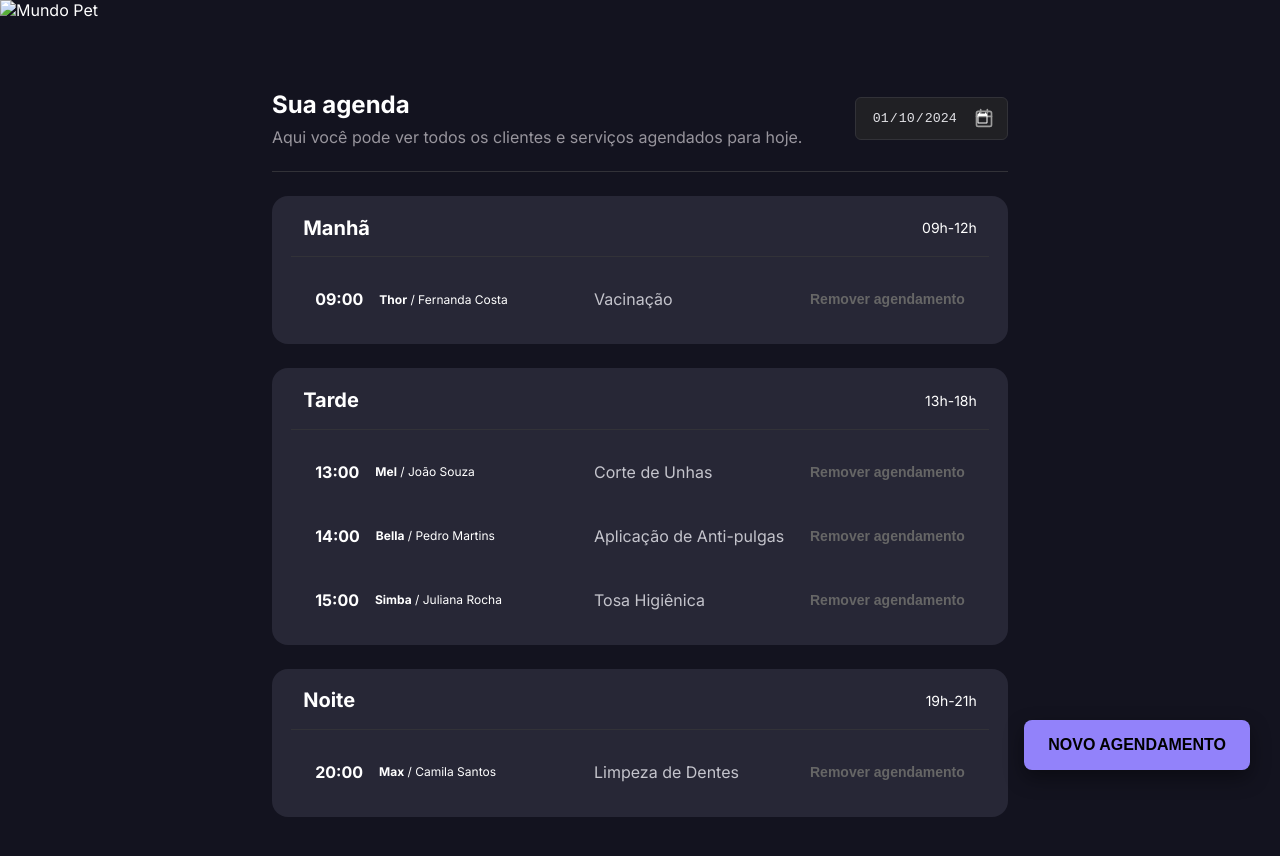
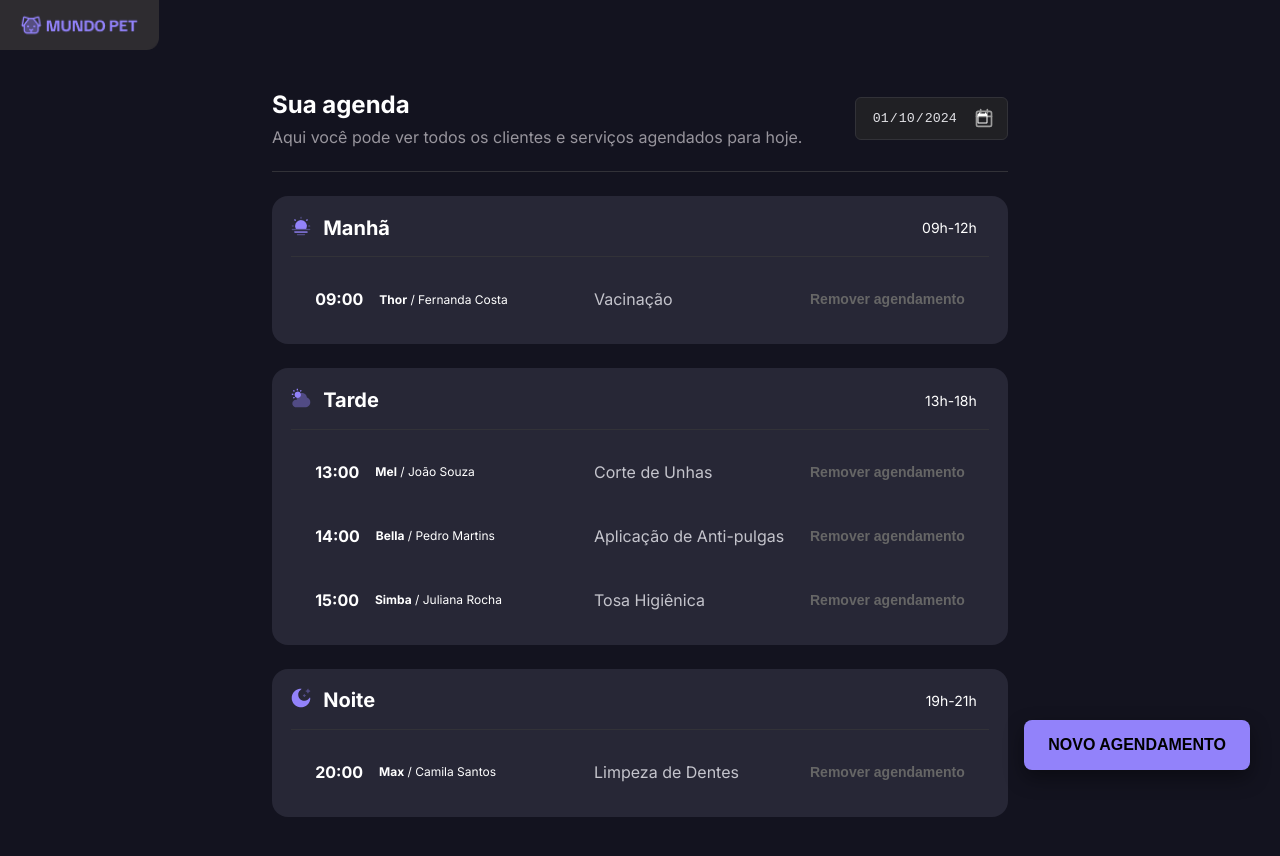
Before and after one commit to camilasena-a/formacao-fullstack-rocketseat, a website built with webpack: page modulo-4/desafios/mundoPet-5/index.html in a window 1280 px wide. Built offline with nearby package versions, Linux system fonts and the light colour scheme; files whose address does not match are found by name.

Commit message:
Atualiza caminhos das imagens no HTML para a nova estrutura de diretórios

```diff
--- a/modulo-4/desafios/mundoPet-5/index.html
+++ b/modulo-4/desafios/mundoPet-5/index.html
@@ -12,7 +12,7 @@
 <body>
   <header>
     <div class="logo">
-      <img src="logo.png" alt="Mundo Pet">
+      <img src="src/assets/logo.png" alt="Mundo Pet">
     </div>
   </header>
 
@@ -33,7 +33,7 @@
       <div class="schedule">
         <section class="period">
           <div class="period-title">
-            <span><img src="img/icons/sun-icon.png" alt=""></span>
+            <span><img src="src/assets/sun-icon.png" alt=""></span>
             <h2>Manhã</h2>
             <time>09h-12h</time>
           </div>
@@ -52,7 +52,7 @@
 
         <section class="period">
           <div class="period-title">
-            <span><img src="img/icons/cloud-sun-icon.png" alt=""></span>
+            <span><img src="src/assets/cloud-sun-icon.png" alt=""></span>
             <h2>Tarde</h2>
             <time>13h-18h</time>
           </div>
@@ -87,7 +87,7 @@
 
         <section class="period">
           <div class="period-title">
-            <span><img src="img/icons/moon-icon.png" alt=""></span>
+            <span><img src="src/assets/moon-icon.png" alt=""></span>
             <h2>Noite</h2>
             <time>19h-21h</time>
           </div>
```
Also changed, not shown: modulo-4/desafios/mundoPet-5/dist/index.html.
